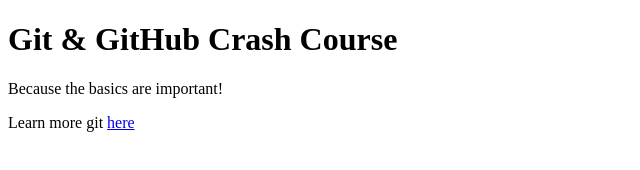
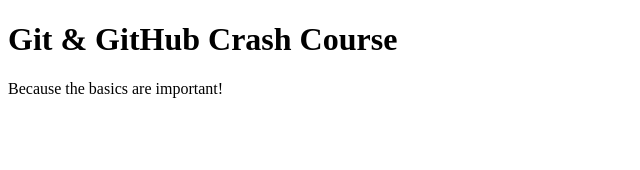
Before and after one commit to SteveKuoHome/github-crash-course, a plain HTML site: page index.html in a window 1280 px wide. Shown: the whole page, without its empty margins (0-640 px from the left). Drawn offline with Linux system fonts and the light colour scheme.

Commit message:
Revert "add links to git docs"
This reverts commit 337758d41a9a44e4c7806a02ad607bf0c4e058e0.

Reverted: added links.

```diff
--- a/index.html
+++ b/index.html
@@ -9,6 +9,5 @@
   <body>
     <h1>Git & GitHub Crash Course</h1>
     <p>Because the basics are important!</p>
-    <p>Learn more git <a href="https://git-scm.com/book/en/v2">here</a></p>
   </body>
 </html>
```
